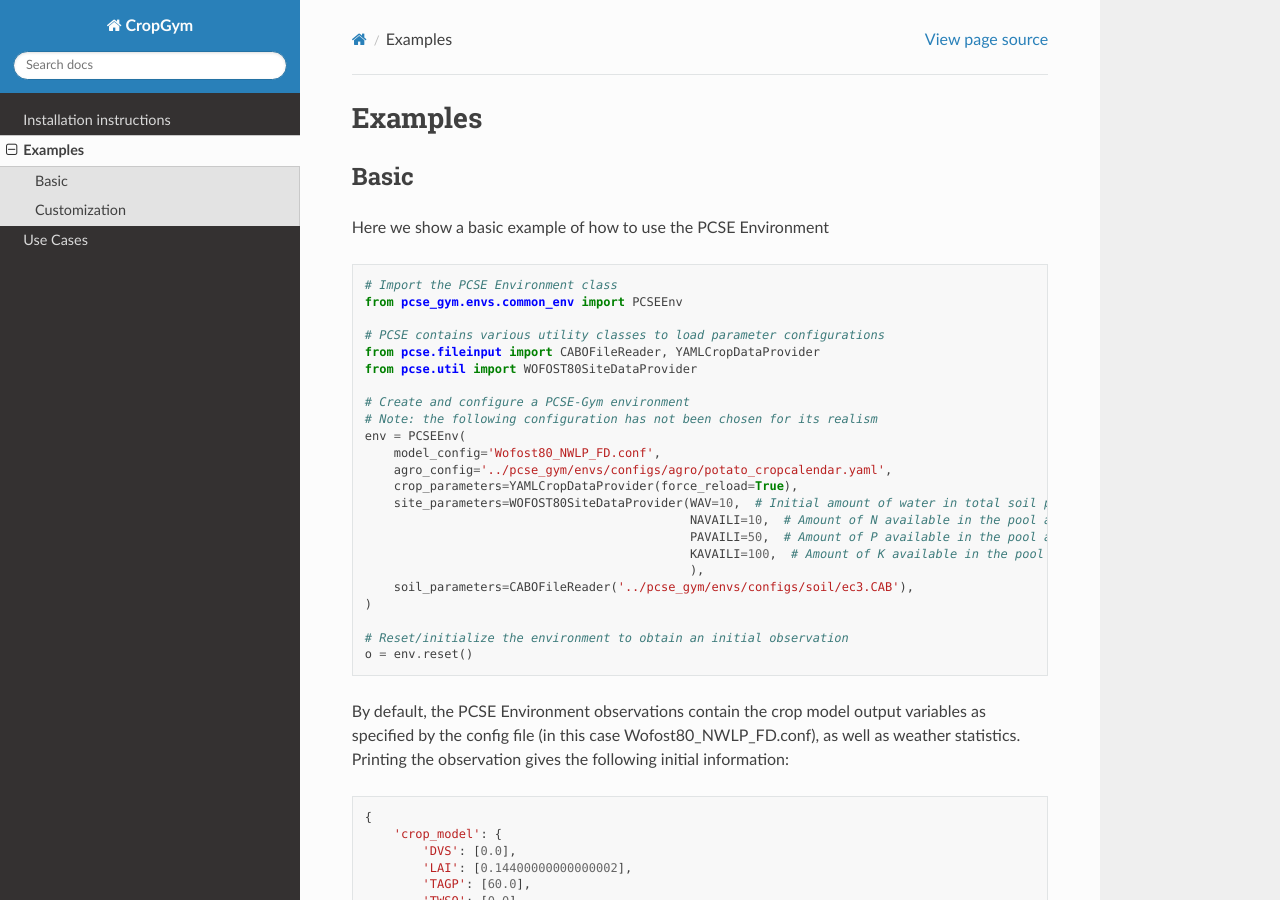
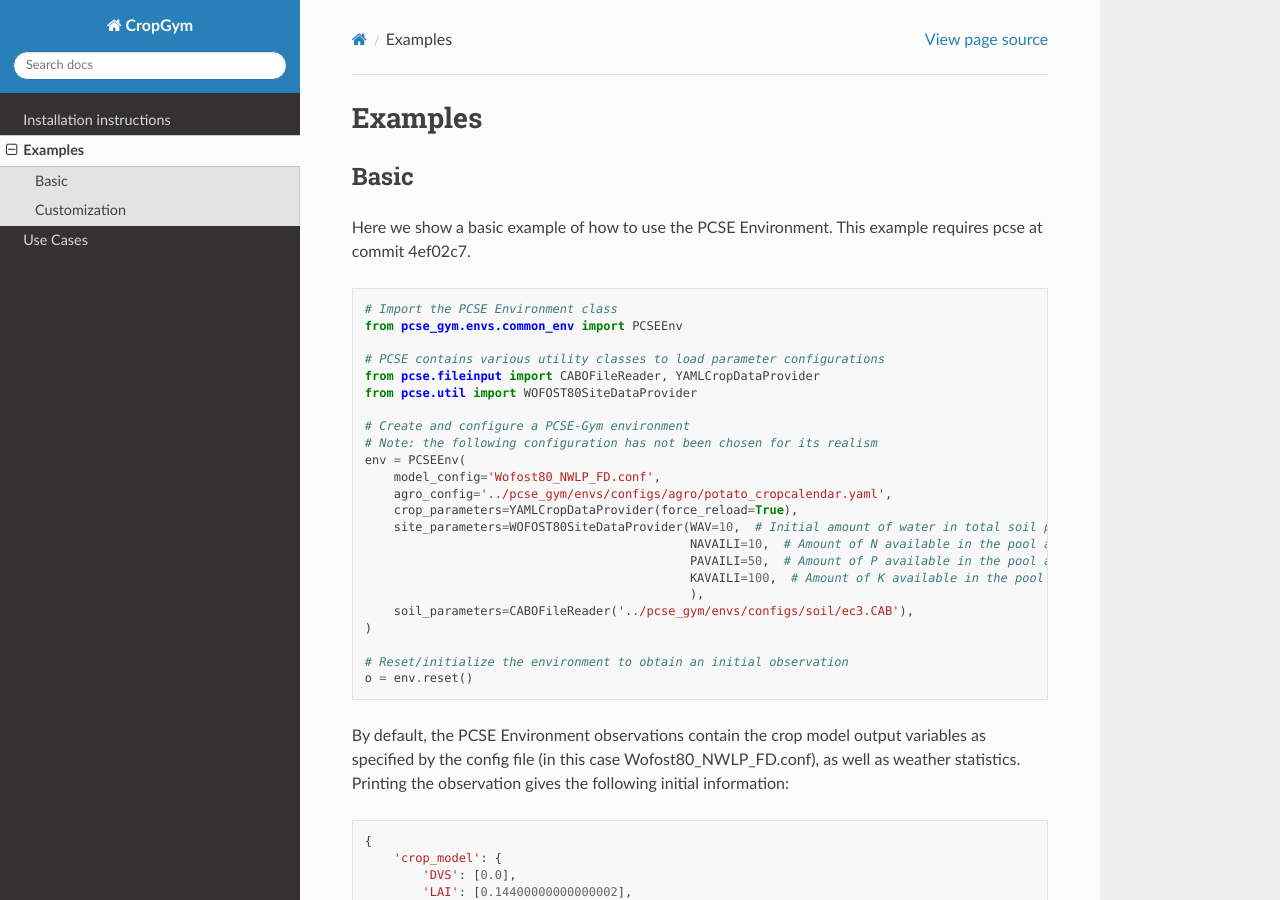
Before and after one commit to BigDataWUR/PCSE-Gym, a Sphinx documentation site: the page built from doc/examples.rst, in a window 1280 px wide and 900 px high. Built offline with Sphinx 7.4.7 and the Read the Docs theme 2.0.0, drawn with Linux system fonts in a browser that asks for light colours.

Commit message:
Update examples.rst

```diff
--- a/doc/examples.rst
+++ b/doc/examples.rst
@@ -6,7 +6,7 @@ Examples
 Basic
 *****
 
-Here we show a basic example of how to use the PCSE Environment
+Here we show a basic example of how to use the PCSE Environment. This example requires pcse at commit 4ef02c7.
 
 .. code:: python
 
```
